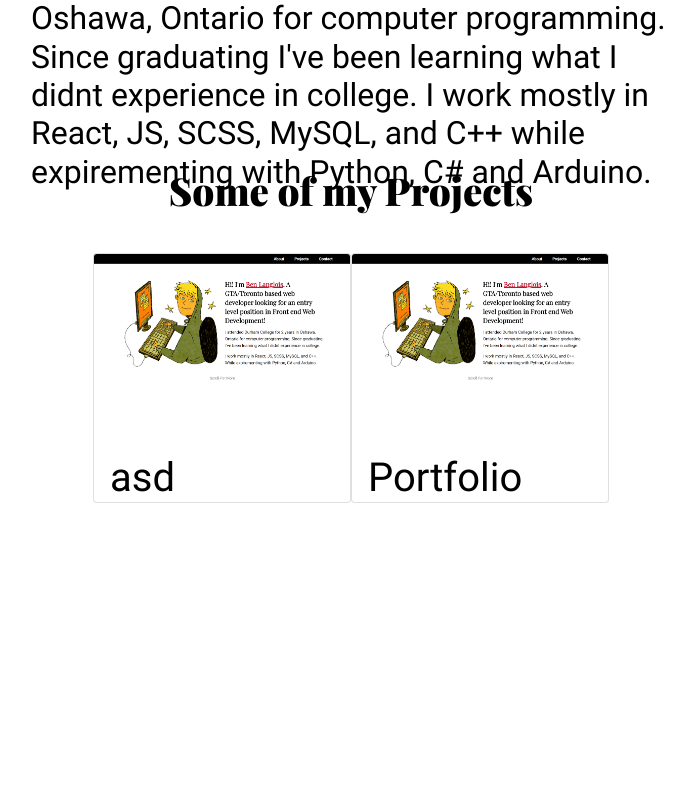
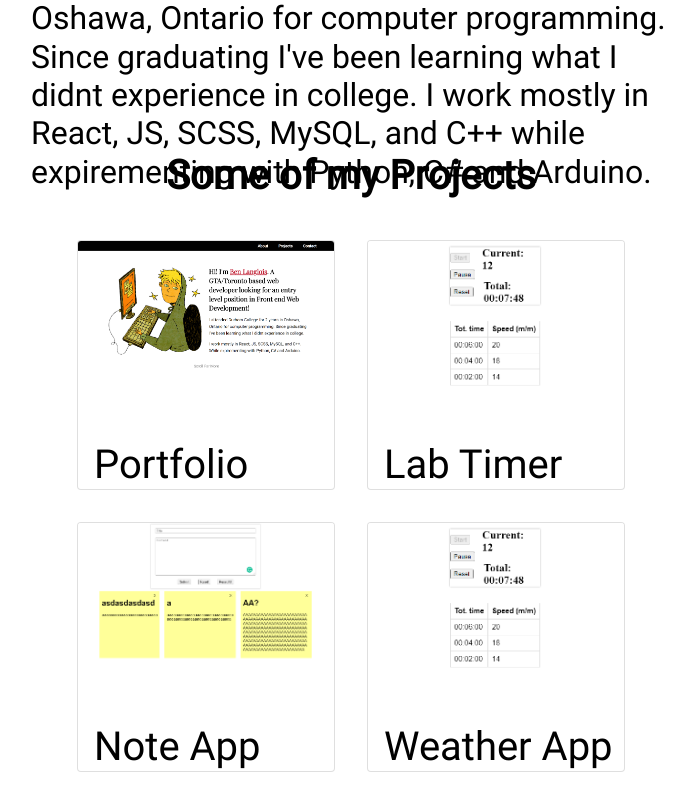
Before and after one commit to Ben-Langlois/Portfolio, a React (Create React App) app in the folder portfolio/: page / in a window 1280 px wide. Shown: the part 448-1236 px from the top of the page, without its empty margins (289-983 px from the left). Before the commit the page ends 1200 px from the top, so only its background shows below. Built offline with nearby package versions, Linux system fonts and the light colour scheme.

Commit message:
filled array, working on style and sorting

```diff
--- a/portfolio/src/App.js
+++ b/portfolio/src/App.js
@@ -92,8 +92,29 @@ const projects = [
     name: 'Portfolio',
     desc: 'The page you are looking at right now. Made with React, SASS, and a tad of bootstrap. Constantly developing',
     img: portfolio,
-    alt: 'Portfolio Homepage'
-
+    alt: 'Portfolio Homepage',
+    diff: 3
+  },
+  {
+    name: 'Lab Timer',
+    desc: 'ade with React, this timer tracks time and speed at intervals and generates a pace table. Used in a PhD Students thesis research for 6+ months.',
+    img: labtimer,
+    alt: 'Labtimer Homepage',
+    diff: 4
+  },
+  {
+    name: 'Note App',
+    desc: 'A basic React app allowing creation and deletion of notes.',
+    img: noteapp,
+    alt: 'Note App Dashboard',
+    diff: 1
+  },
+  {
+    name: 'Weather App',
+    desc: 'A React app utilizing bootstrap and APIs to create a weather dashboard. Displays weekly and daily weather for inputted city.',
+    img: labtimer,
+    alt: 'Weather App Dashboard',
+    diff: 5
   }
 ]
 
@@ -104,13 +125,6 @@ const Project = () => {
         <h1><b>Some of my Projects</b></h1>
       </div>
       <div id='card-container'>
-
-        <div class='card grow'>
-          <img src={portfolio} alt="Portfolio Homepage"></img>
-          <h1>asd</h1>
-          <p>asdasd</p>
-          <div></div>
-        </div>
 
       {
         projects.map((curr) => {
@@ -125,7 +139,8 @@ const Project = () => {
         })
       }
 
-        {/* <a id="card-link" href="#portfolio-card">
+        {/*
+          <a id="card-link" href="#portfolio-card">
             <div class="card portfolio">
               <img class="card-img-top" src={portfolio} alt="Portfolio Homepage"></img>
               <div class="card-body">
@@ -183,7 +198,8 @@ const Project = () => {
                 </a>
               </div>
             </div>
-        </a> */}
+          </a> */
+        }
       </div>
     </>
   )
--- a/portfolio/src/styles/styles.scss
+++ b/portfolio/src/styles/styles.scss
@@ -177,8 +177,10 @@ body{
                         "desc"
                         "socials";
                     grid-template-columns: 20vw;
-                    grid-template-rows: 200px 50px 50px 50px;
+                    grid-template-rows: 200px 50px auto 50px;
                     height: 250px;
+                    margin: 1rem;
+
                     transition: height ease-in-out 0.5s;
                     -webkit-transition: height ease-in-out 0.5s;
 
@@ -562,7 +564,7 @@ body{
         /* border-bottom: 2px solid rgb(42, 45, 52); */
         display: inline-flex;
         font-stretch: expanded;
-        font: bold 2.4em/2em playfair;
+        font: bold 2.4em/2em ;
         font-weight: bold;
     }
 }
```
Lines whose indentation alone changed are shown as unchanged.
